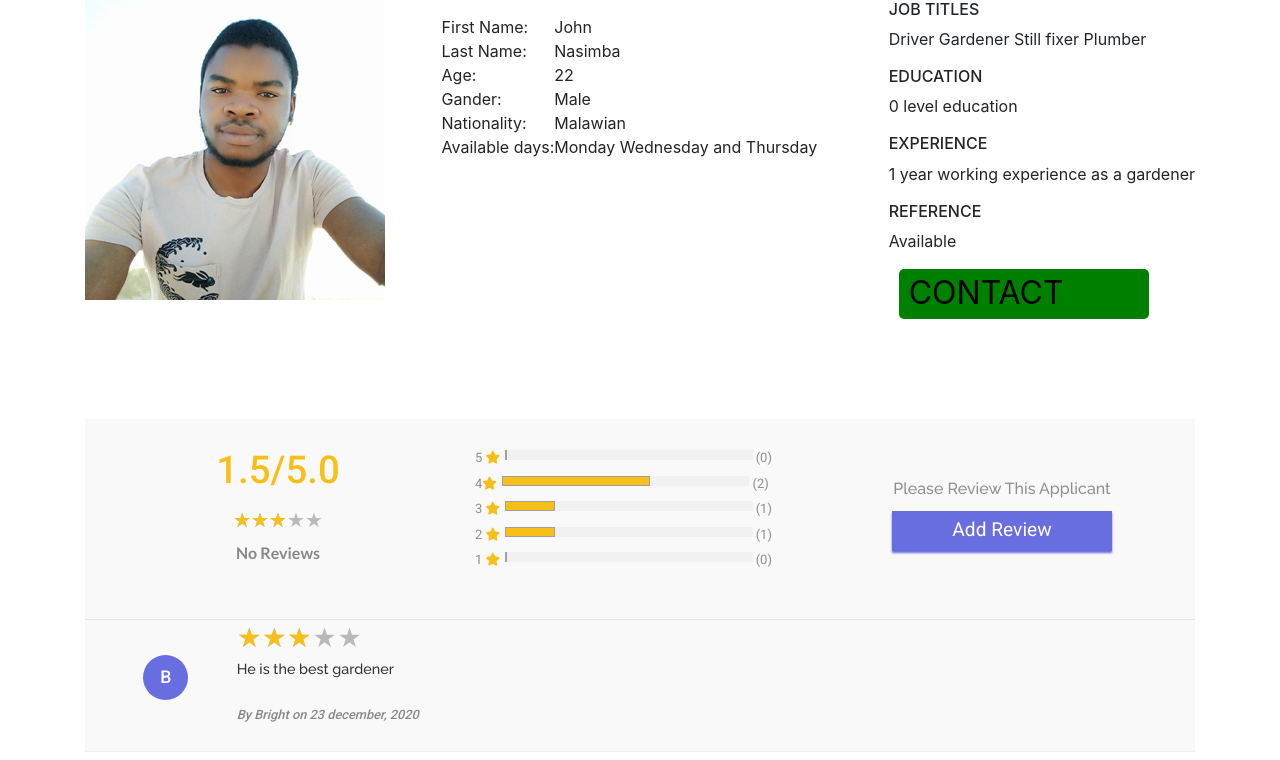
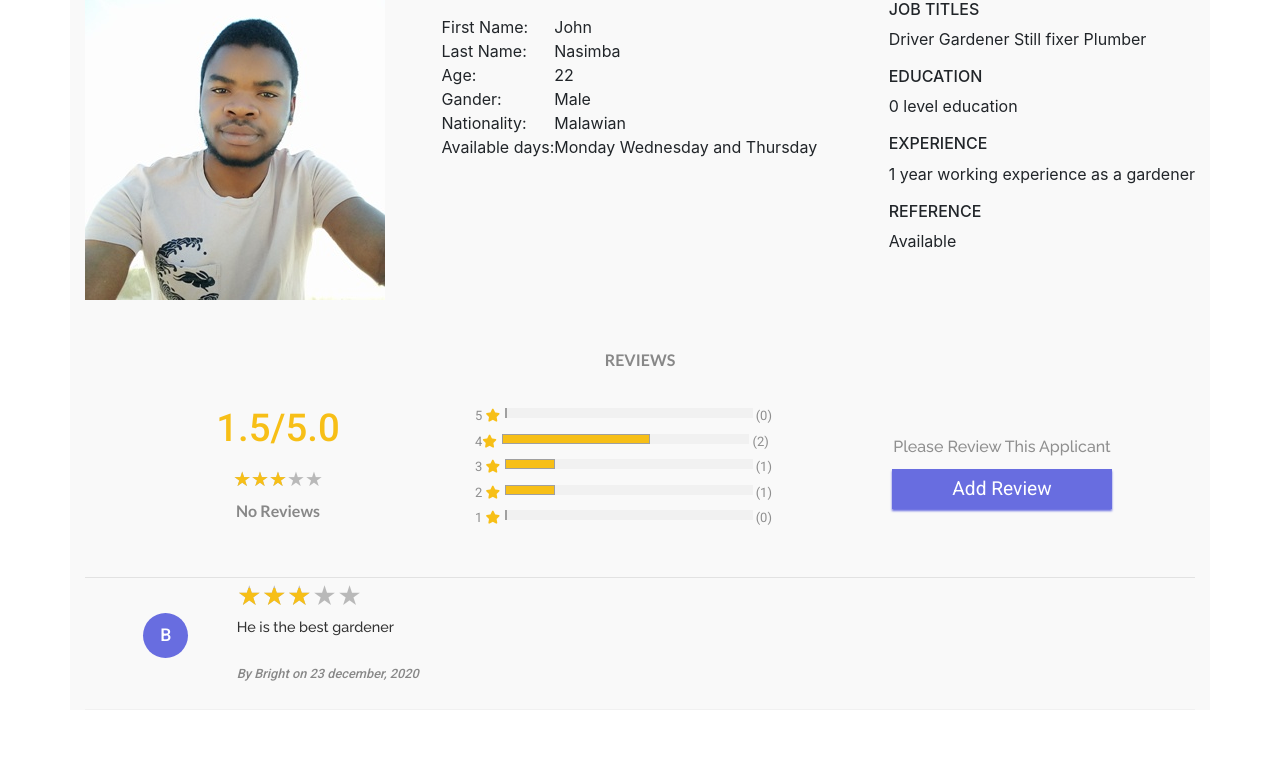
Before and after one commit to Johnnasimba/Custom-applicant-page-for-houtbayapp, a plain HTML site: page index.html in a window 1280 px wide. Drawn offline with nearby package versions, Linux system fonts and the light colour scheme.

Commit message:
Modified rating section as well as applicant section so that they can match with each other

```diff
--- a/applicant.css
+++ b/applicant.css
@@ -1,11 +1,16 @@
+@import url('https://fonts.googleapis.com/css?family=Roboto:400,500,900&display=swap');
+@import url('https://fonts.googleapis.com/css2?family=Raleway:wght@100;200;400;500;800&display=swap');
+@import url('https://fonts.googleapis.com/css2?family=Lato:wght@400;700;900&display=swap');
 
 .image {
     /* background: #000; */
 }
 .applicant-details {
+    background: #f9f9f9;
     display: flex;
     flex-wrap: wrap;
     justify-content: space-between;
+    margin-bottom: 0px;
 
 }
 .applicant-details .img {
--- a/index.html
+++ b/index.html
@@ -16,7 +16,7 @@
     <title>Hout Bay Job Seekers</title>
   </head>
   <body>
-    <div class="container">
+    <div class="container" style="background-color:  #f9f9f9;">
         <div class="applicant">
           <!-- Applicant  details -->
           <div class="applicant-details">
@@ -43,7 +43,7 @@
               </div>
               <div class="extras">
                   <div class="jobs-applied">
-                    <h6>JOB TITLES</h6>
+                    <h6 >JOB TITLES</h6>
                      <p>
                        Driver
                        Gardener
@@ -52,31 +52,32 @@
                      </p>
                   </div>
                   <div class="education">
-                    <h6>EDUCATION</h6>
-                     <p>
+                    <h6 >EDUCATION</h6>
+                     <p class="rrb">
                      0 level education
                      </p>
                   </div>
                   <div class="experience">
-                    <h6>EXPERIENCE</h6>
+                    <h6 >EXPERIENCE</h6>
                      <p>
                       1 year working experience as a gardener
                      </p>
                   </div>
                   <div class="reference">
-                    <h6>REFERENCE</h6>
+                    <h6 >REFERENCE</h6>
                      <p>
                       Available
                      </p>
                   </div>
-                  <div class="contact">
-                    <a href="#" align="center"> CONTACT</a>
+                  <div class="contact" style="display: none;">
+                    <a href="#" align="center" > CONTACT</a>
                   </div>
               </div>
           </div>
 
           <!-- Applicant Rating -->
               <section class="rating-review" id="ratingSection" >
+                <h4 align="center" class="rnrn">REVIEWS</h4>
                   <div class="tri table-flex">
                       <table>
                           <tbody>
--- a/rating.css
+++ b/rating.css
@@ -17,7 +17,7 @@
 .rating-review {
     height: 100%;
     width: 100%;
-    margin: 100px auto;
+    margin: 50px auto;
     background: #f9f9f9;
 }
 
```
